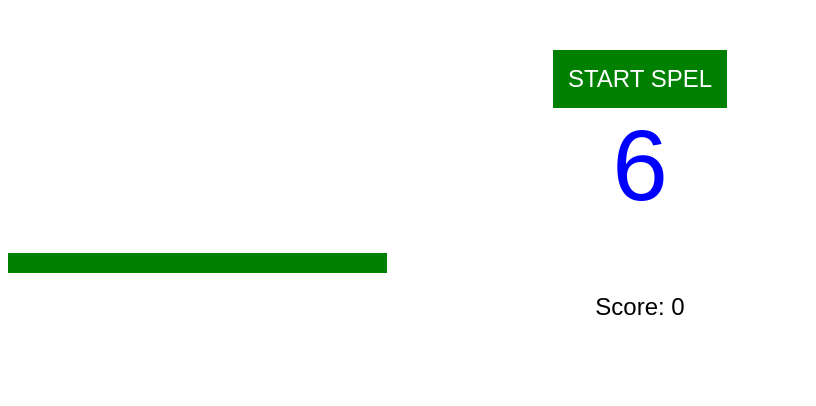
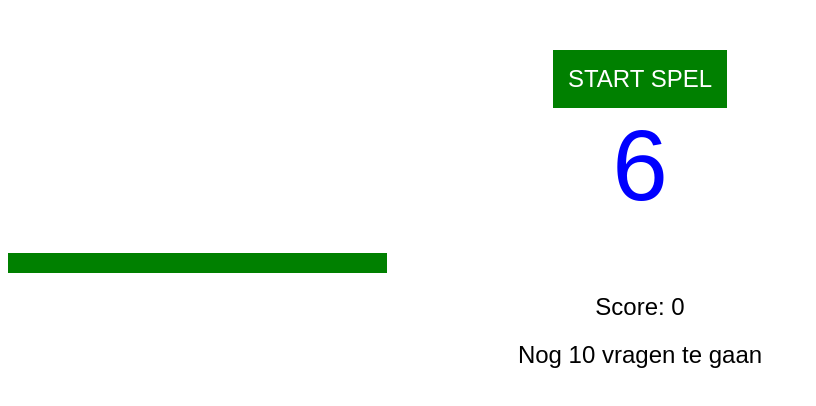
Before and after one commit to GuyFlip/leer_de_cijfers, a plain HTML site: page index.html in a window 1280 px wide. Both pictures are taken after a click on the button "START SPEL". Shown: the whole page, without its empty margins (0-816 px from the left). Drawn offline with Linux system fonts and the light colour scheme.

Commit message:
Update index.html

```diff
--- a/index.html
+++ b/index.html
@@ -24,7 +24,7 @@
             border: none;
             cursor: pointer;
         }
-        #score {
+        #score, #remaining-questions {
             font-size: 24px;
             margin-top: 20px;
         }
@@ -49,6 +49,7 @@
         <div id="number"></div>
         <div id="timer"></div>
         <div id="score">Score: 0</div>
+        <div id="remaining-questions">Nog 10 vragen te gaan</div>
         <div id="feedback"></div>
     </div>
     <script>
@@ -67,6 +68,7 @@
             questionIndex = 0;
             document.getElementById("score").innerText = "Score: 0";
             document.getElementById("feedback").innerText = "";
+            document.getElementById("remaining-questions").innerText = "Nog 10 vragen te gaan";
             askQuestion();
             startSpeechRecognition();
         }
@@ -85,6 +87,7 @@
             document.getElementById("timer").style.transition = "width 4s linear";
             document.getElementById("timer").style.width = "0%";
             document.getElementById("feedback").innerText = "";
+            document.getElementById("remaining-questions").innerText = `Nog ${10 - questionIndex} vragen te gaan`;
             questionIndex++;
         }
 
@@ -113,6 +116,7 @@
                 setTimeout(askQuestion, 1000);
             } else {
                 document.getElementById("feedback").innerText = "❌";
+                setTimeout(askQuestion, 1000);
             }
         }
 
```
